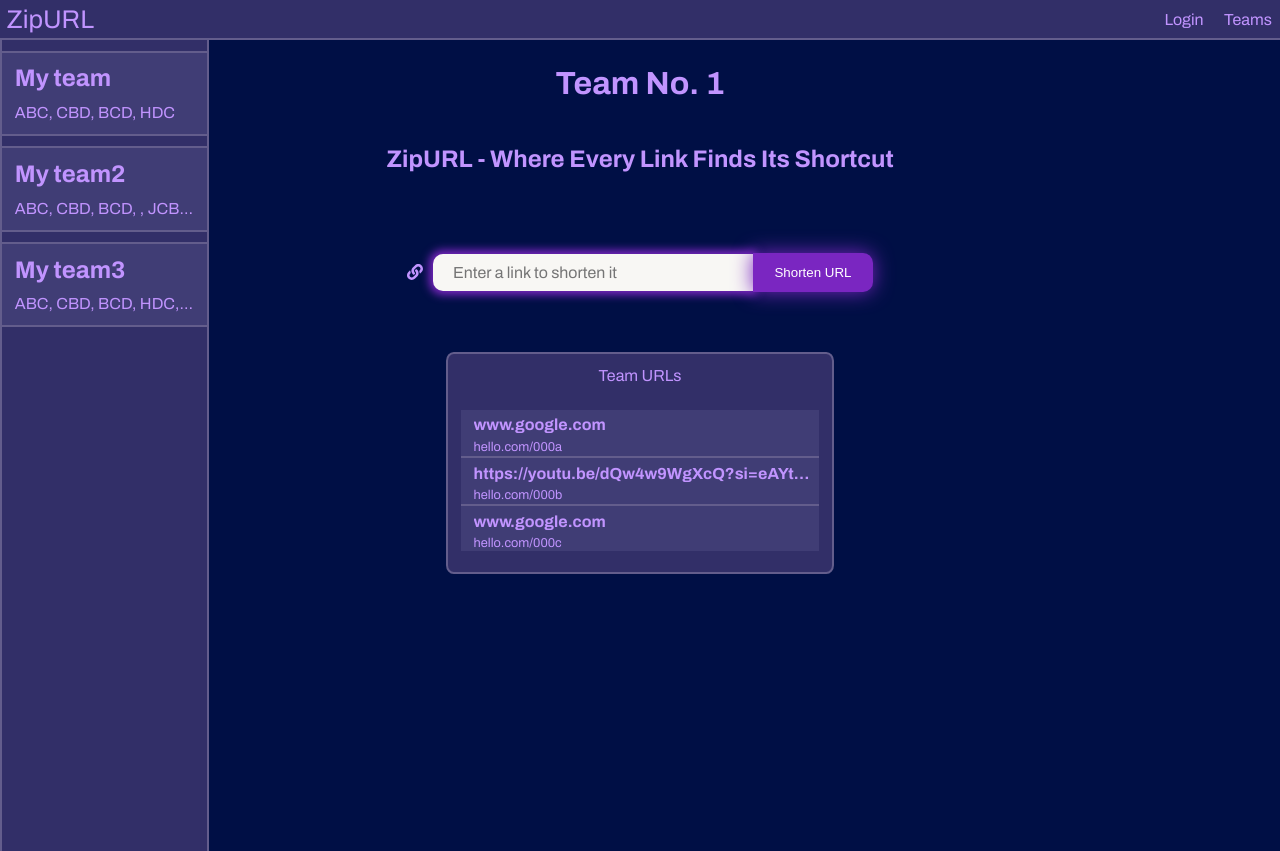
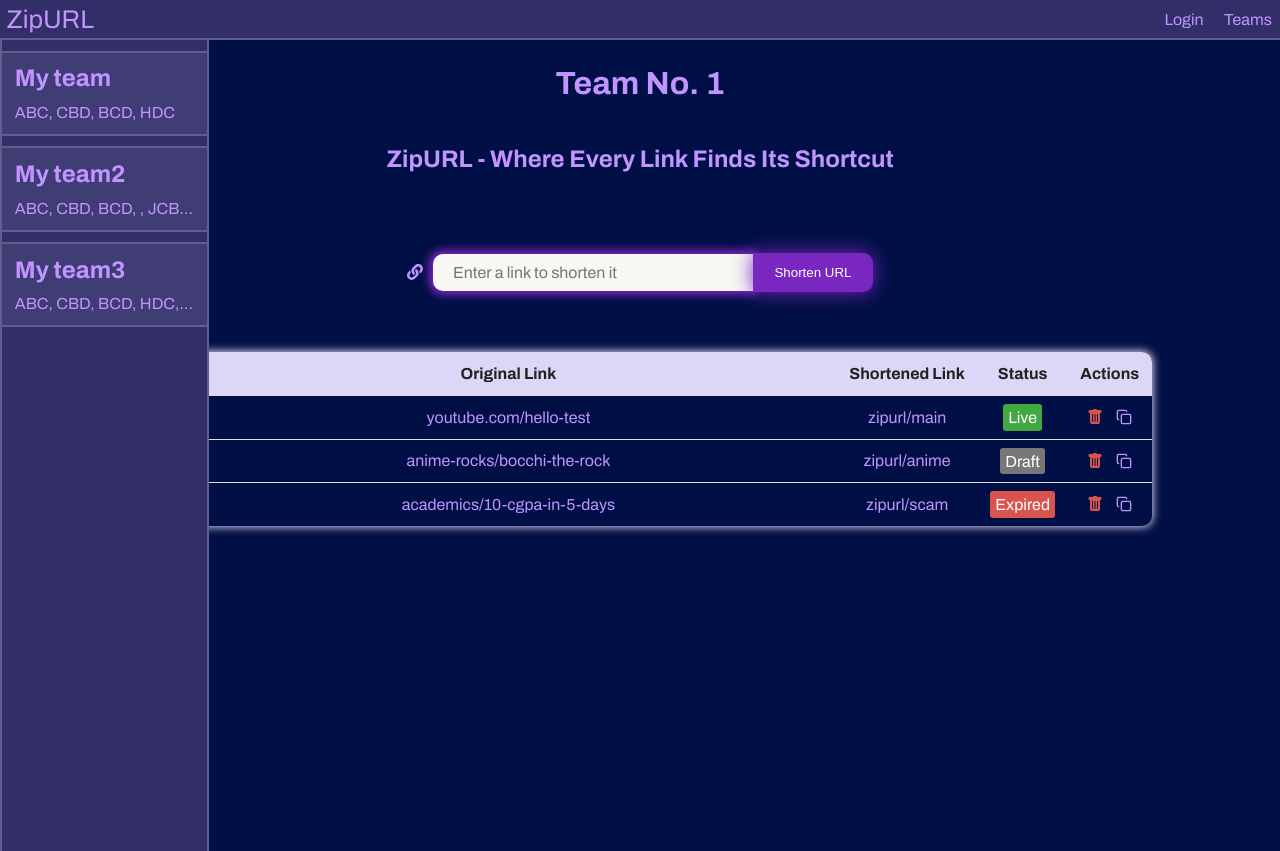
Before and after one commit to somya-kr/OpenSoft-Task, a Next.js app in the folder Frontend/: page /teams/1 in a window 1280 px wide. Built offline with nearby package versions, Linux system fonts and the light colour scheme.

Commit message:
fix(Frontend): added Dashboard component to teams

```diff
--- a/Frontend/src/app/teams/[teamid]/page.tsx
+++ b/Frontend/src/app/teams/[teamid]/page.tsx
@@ -1,13 +1,11 @@
-import Textbox from "../../../components/textbox/textbox"
-import History from "../../../components/history"
+import Dashboard from "../../../components/dashboard"
 
 export default function Page({ params }: { params: { teamid: string } }){
     return(
     <div style={{textAlign: 'center'}}>
       <h1 style={{margin:'0', padding:'2vw'}}>Team No. {params.teamid}</h1>
       <h2>ZipURL - Where Every Link Finds Its Shortcut</h2>
-      <Textbox />
-      <History agent={'team'} id={0}/>
+      <Dashboard/>
     </div>
     )
 }
```
